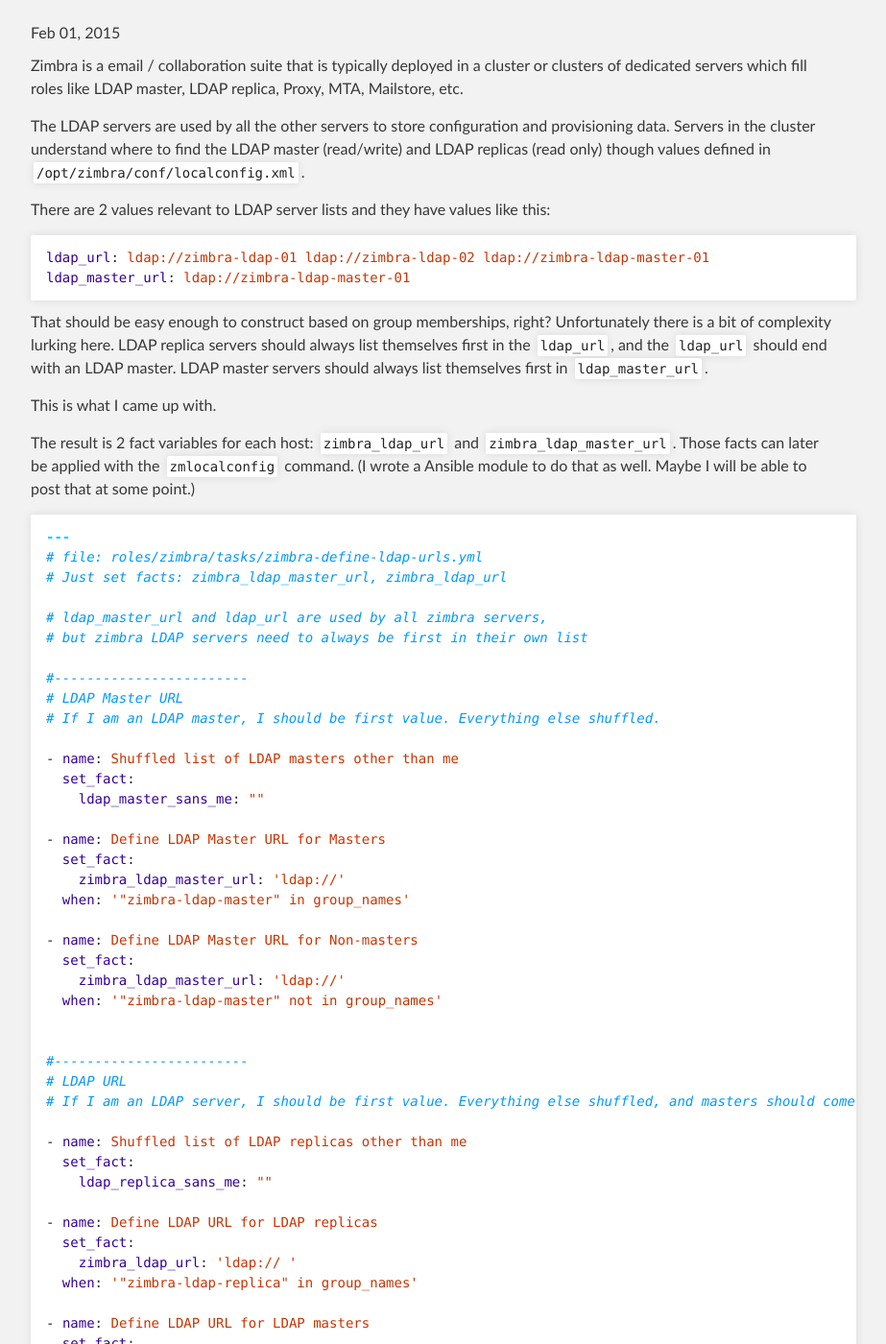
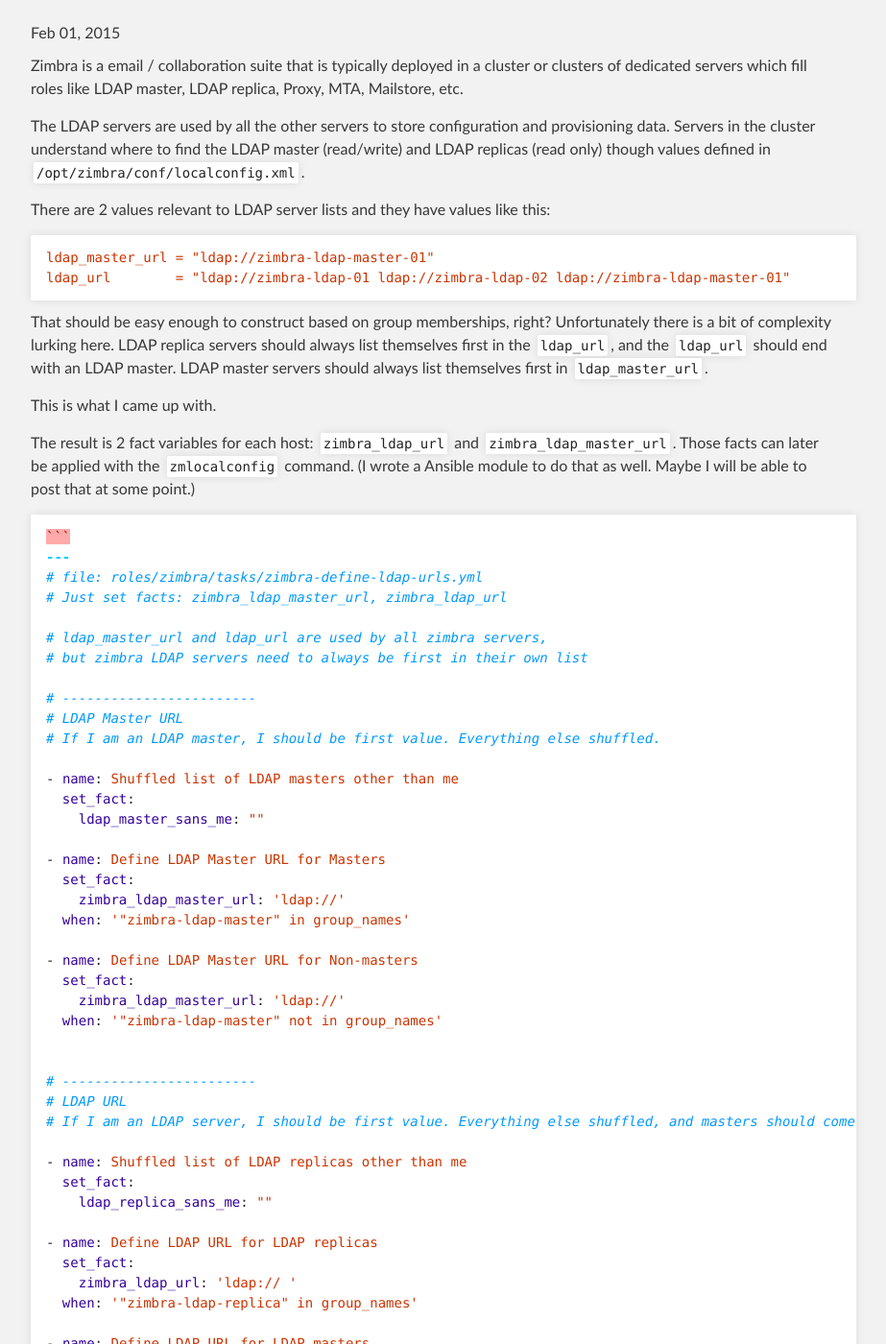
Before and after one commit to dlbewley/dlbewley.github.io, a Jekyll site: the page built from _posts/2015-02-01-Ansible-Customizing-Order-Of-Hosts-in-List.md, in a window 1280 px wide and 1400 px high, scrolled down 407 px. Shown: the whole window at 96% size, without its empty margins (188-1111 px from the left). Built offline with Jekyll 4.4.1, drawn with Linux system fonts in a browser that asks for light colours; the repository's description, which GitHub fills in, is left out; some of the changed lines change nothing that is shown.

````diff
--- a/_posts/2015-02-01-Ansible-Customizing-Order-Of-Hosts-in-List.md
+++ b/_posts/2015-02-01-Ansible-Customizing-Order-Of-Hosts-in-List.md
@@ -10,8 +10,8 @@
 There are 2 values relevant to LDAP server lists and they have values like this:
 
 {% highlight yaml %}
-ldap_url: ldap://zimbra-ldap-01 ldap://zimbra-ldap-02 ldap://zimbra-ldap-master-01
-ldap_master_url: ldap://zimbra-ldap-master-01
+ldap_master_url = "ldap://zimbra-ldap-master-01"
+ldap_url        = "ldap://zimbra-ldap-01 ldap://zimbra-ldap-02 ldap://zimbra-ldap-master-01"
 {% endhighlight %}
 
 That should be easy enough to construct based on group memberships, right? Unfortunately there is a bit of complexity lurking here. LDAP replica servers should always list themselves first in the `ldap_url`, and the `ldap_url` should end with an LDAP master. LDAP master servers should always list themselves first in `ldap_master_url`.
@@ -21,6 +21,7 @@
 The result is 2 fact variables for each host: `zimbra_ldap_url` and `zimbra_ldap_master_url`. Those facts can later be applied with the `zmlocalconfig` command. (I wrote a Ansible module to do that as well. Maybe I will be able to post that at some point.)
 
 {% highlight yaml %}
+```
 ---
 # file: roles/zimbra/tasks/zimbra-define-ldap-urls.yml
 # Just set facts: zimbra_ldap_master_url, zimbra_ldap_url
@@ -69,4 +70,5 @@
   set_fact:
     zimbra_ldap_url: 'ldap://{{ ldap_replica_sans_me | join(" ldap://") }} {{ zimbra_ldap_master_url }}'
   when: '"zimbra-ldap" not in group_names'
+```
 {% endhighlight %}
````
